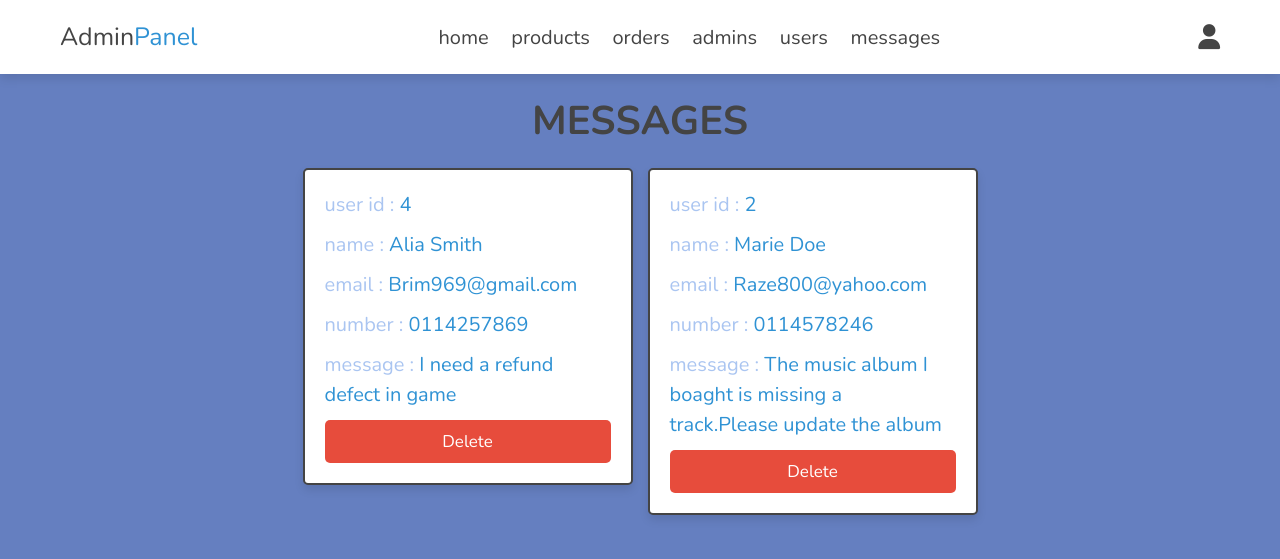
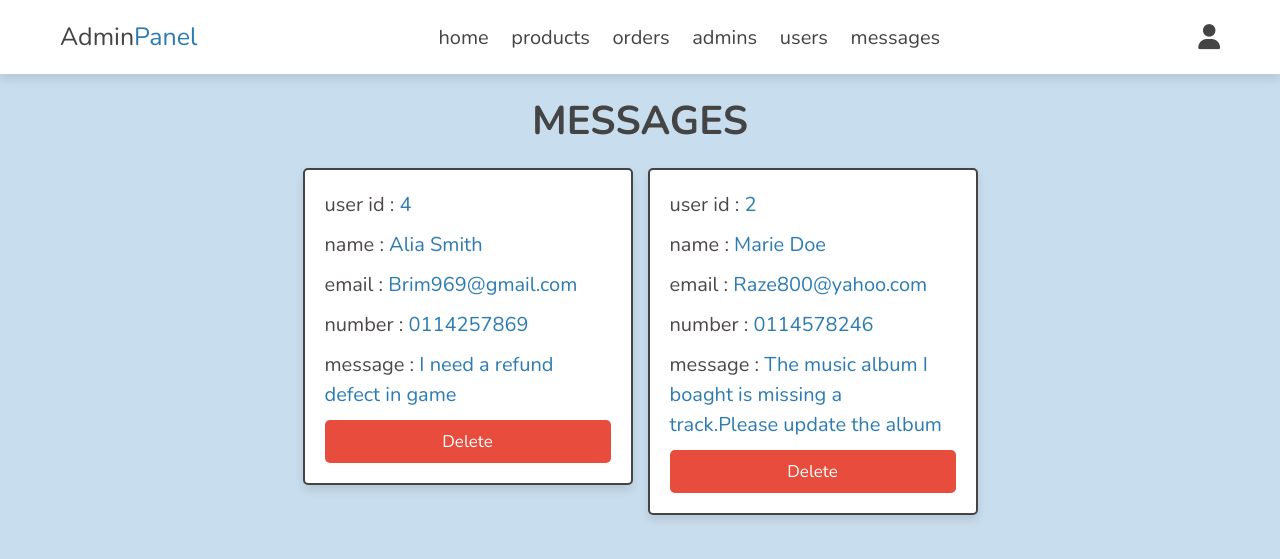
Before and after one commit to BilalR4M/LegendaryStore, a PHP site: page /admin/messages.php in a window 1280 px wide. Shown: the top 559 px of the page. Run offline with PHP 8.4, Linux system fonts and the light colour scheme; a user stored in the database is signed in; data comes from the database, SQL or seed files in the repository; some libraries are stand-ins or nearby versions.

Commit message:
Admin UI changes

```diff
--- a/src/css/admin_style.css
+++ b/src/css/admin_style.css
@@ -1,13 +1,13 @@
 @import url('https://fonts.googleapis.com/css2?family=Nunito:wght@200;300;400;500;600;700&display=swap');
 
 :root{
-   --main-color:#2f92d4;
+   --main-color:#2d7cb1;
    --orange:#f39c12;
    --red:#e74c3c;
    --black:#444;
    --white:#ffffff;
-   --light-color:#97b8eed0;
-   --light-bg:#657fc0;
+   --light-color:#4d4848;
+   --light-bg:#b5d1e7bc;
    --border:.2rem solid var(--black);
    --box-shadow:0 .5rem 1rem rgba(0,0,0,.1);
 }
```
Also changed, not shown: src/snaps/LSadmin_1.png (added), src/snaps/LSadmin_2.png (added), src/snaps/LSadmin_3.png (added), src/snaps/LSadmin_4.png (added), src/snaps/LSadmin_5.png (added), src/snaps/LSadmin_6.png (added), src/snaps/LSadmin_7.png (added), src/snaps/LSsnap_1.png (added), src/snaps/LSsnap_10.png (added), src/snaps/LSsnap_2.png (added), src/snaps/LSsnap_3.png (added), src/snaps/LSsnap_4.png (added), src/snaps/LSsnap_5.png (added), src/snaps/LSsnap_6.png (added), 3 more files.
